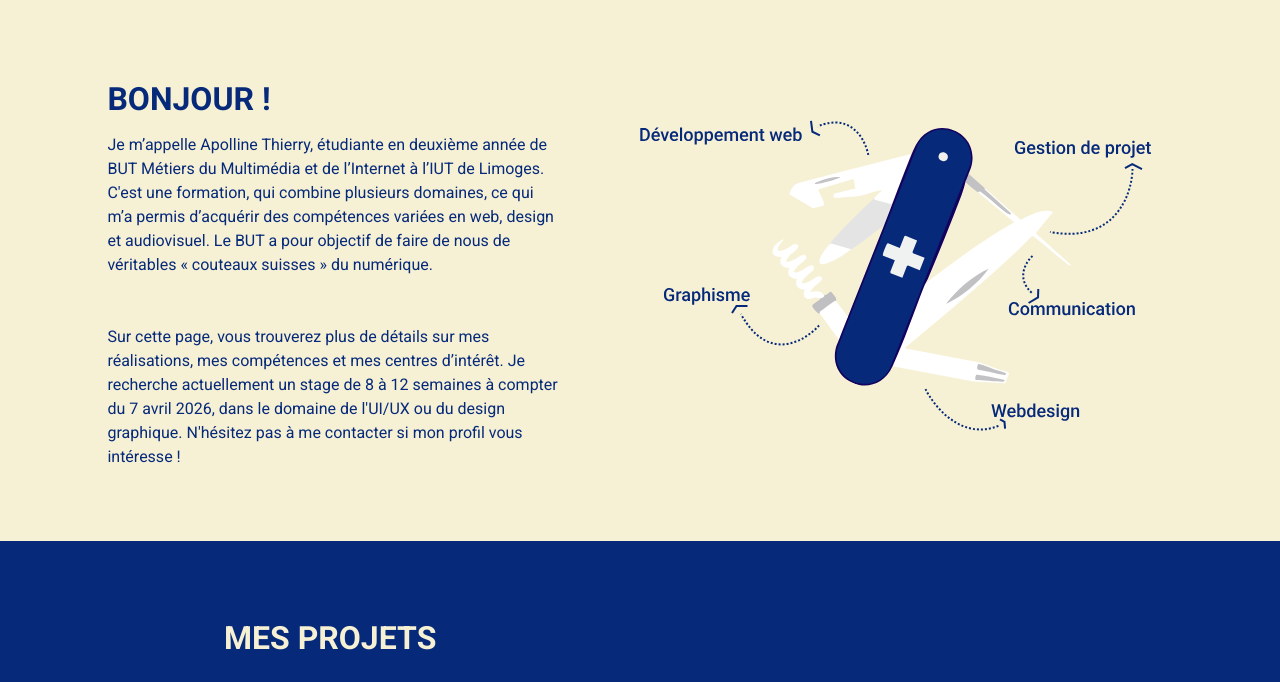
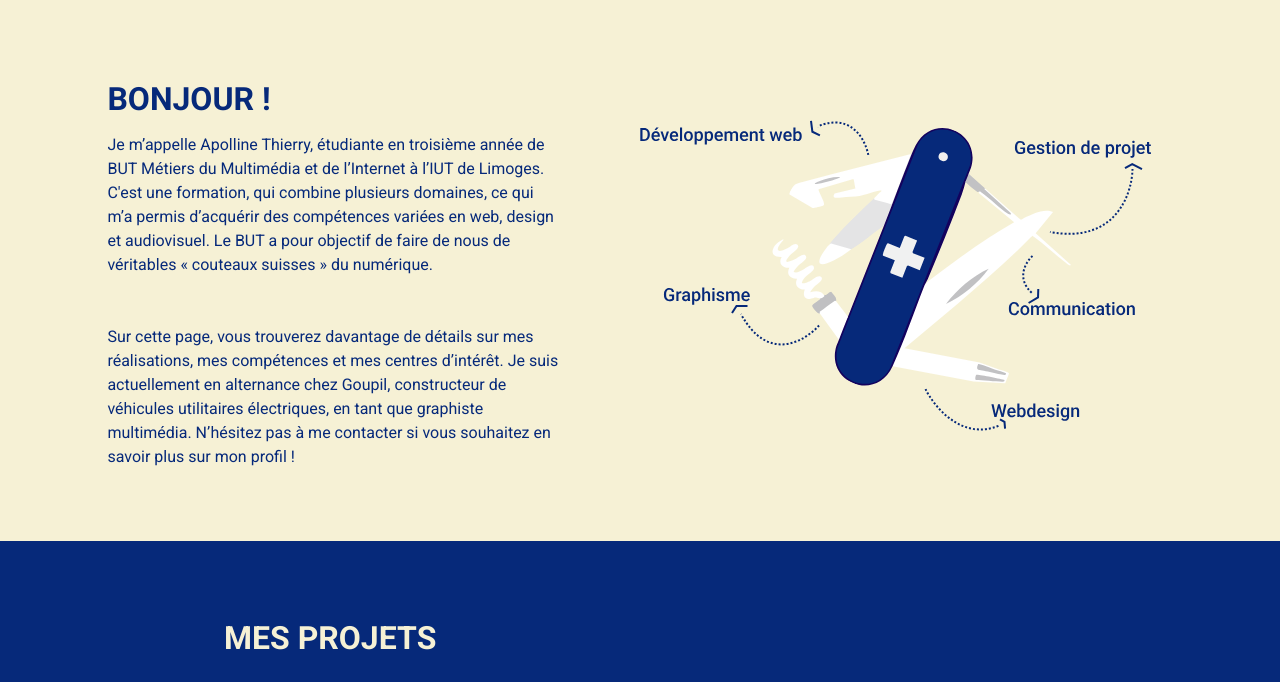
Before and after one commit to Apolline-thy/Portfolio_Apolline, a website built with Vite: page index.html in a window 1280 px wide. Shown: the part 780-1462 px from the top of the page. Built offline with nearby package versions, Linux system fonts and the light colour scheme; a web font is replaced by a local one.

Commit message:
chgt presentation

```diff
--- a/index.html
+++ b/index.html
@@ -1,4 +1,4 @@
-<!DOCTYPE html>
+<!doctype html>
 <html lang="fr">
   <head>
     <meta charset="UTF-8" />
@@ -64,7 +64,7 @@
         <h2 class="propos__title">BONJOUR !</h2>
         <div class="propos__desc">
           <p class="propos__text-left">
-            Je m’appelle Apolline Thierry, étudiante en deuxième année de BUT
+            Je m’appelle Apolline Thierry, étudiante en troisième année de BUT
             Métiers du Multimédia et de l’Internet à l’IUT de Limoges. C'est une
             formation, qui combine plusieurs domaines, ce qui m’a permis
             d’acquérir des compétences variées en web, design et audiovisuel. Le
@@ -73,11 +73,11 @@
           </p>
 
           <p class="propos__text-right">
-            Sur cette page, vous trouverez plus de détails sur mes réalisations,
-            mes compétences et mes centres d’intérêt. Je recherche actuellement
-            un stage de 8 à 12 semaines à compter du 7 avril 2026, dans le
-            domaine de l'UI/UX ou du design graphique. N'hésitez pas à me
-            contacter si mon profil vous intéresse !
+            Sur cette page, vous trouverez davantage de détails sur mes
+            réalisations, mes compétences et mes centres d’intérêt. Je suis
+            actuellement en alternance chez Goupil, constructeur de véhicules
+            utilitaires électriques, en tant que graphiste multimédia. N’hésitez
+            pas à me contacter si vous souhaitez en savoir plus sur mon profil !
           </p>
         </div>
       </div>
```
